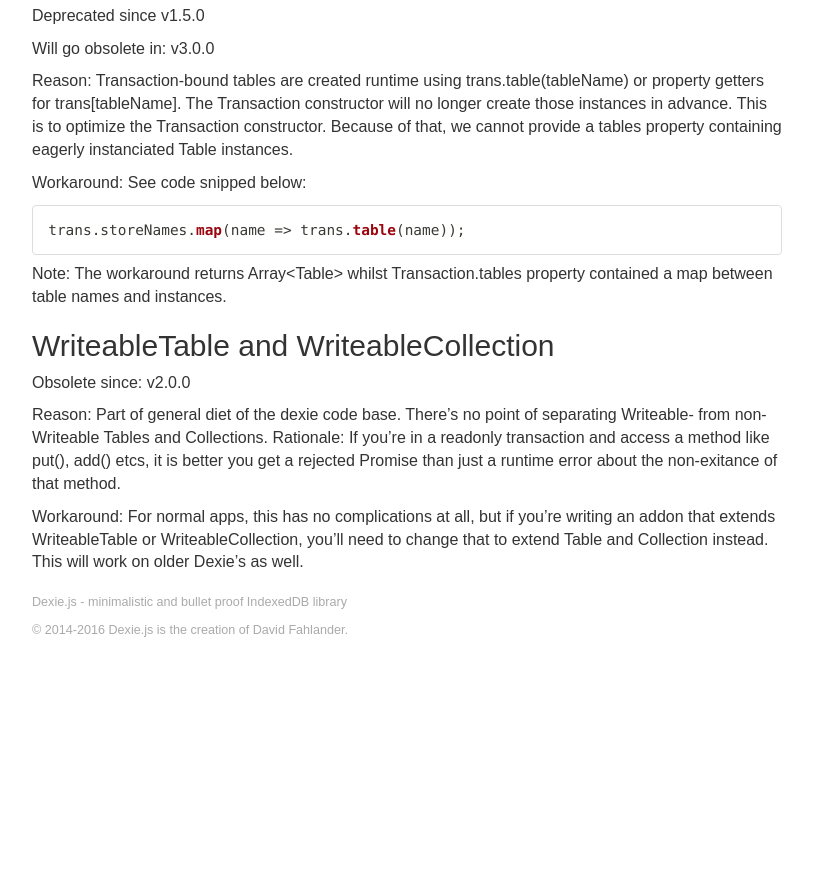
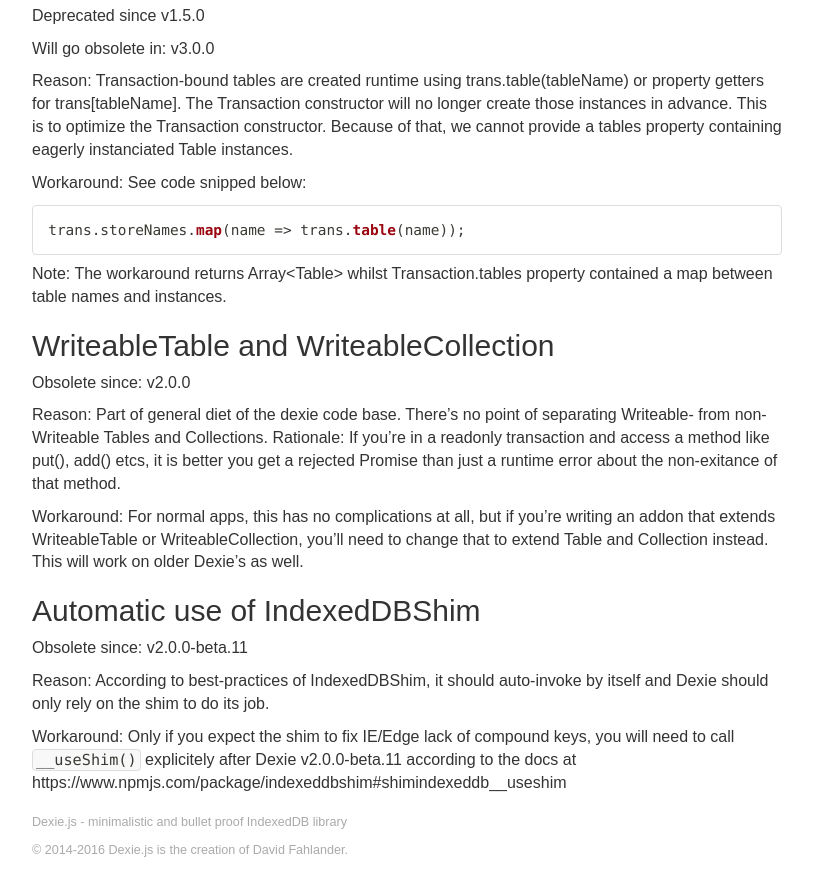
Before and after one commit to dexie/dexie-website, a Jekyll site: the page built from docs/Deprecations.md, in a window 1280 px wide and 900 px high, scrolled down 1334 px. Shown: the top 896 px of the window, without its empty margins (38-851 px from the left). Built offline with Jekyll 4.4.1, drawn with Linux system fonts in a browser that asks for light colours; before the commit the page ends 2014 px from its top, so only the background shows below that.

Commit message:
Update Deprecations.md

```diff
--- a/docs/Deprecations.md
+++ b/docs/Deprecations.md
@@ -65,3 +65,11 @@
 Reason: Part of general diet of the dexie code base. There's no point of separating Writeable- from non-Writeable Tables and Collections. Rationale: If you're in a readonly transaction and access a method like put(), add() etcs, it is better you get a rejected Promise than just a runtime error about the non-exitance of that method.
 
 Workaround: For normal apps, this has no complications at all, but if you're writing an addon that extends WriteableTable or WriteableCollection, you'll need to change that to extend Table and Collection instead. This will work on older Dexie's as well.
+
+## Automatic use of IndexedDBShim
+
+Obsolete since: v2.0.0-beta.11
+
+Reason: According to best-practices of IndexedDBShim, it should auto-invoke by itself and Dexie should only rely on the shim to do its job.
+
+Workaround: Only if you expect the shim to fix IE/Edge lack of compound keys, you will need to call `__useShim()` explicitely after Dexie v2.0.0-beta.11 according to the docs at https://www.npmjs.com/package/indexeddbshim#shimindexeddb__useshim
```
